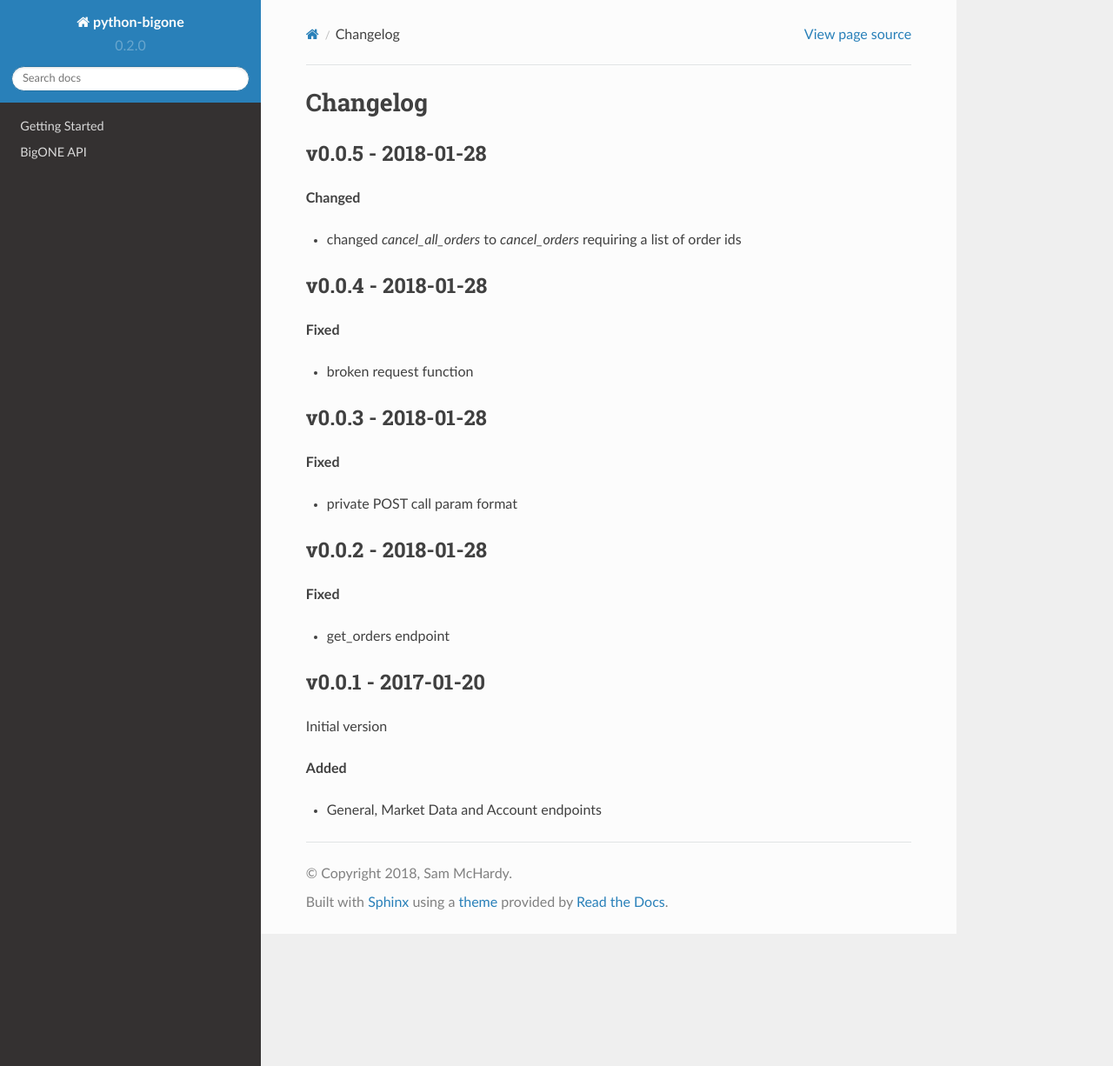
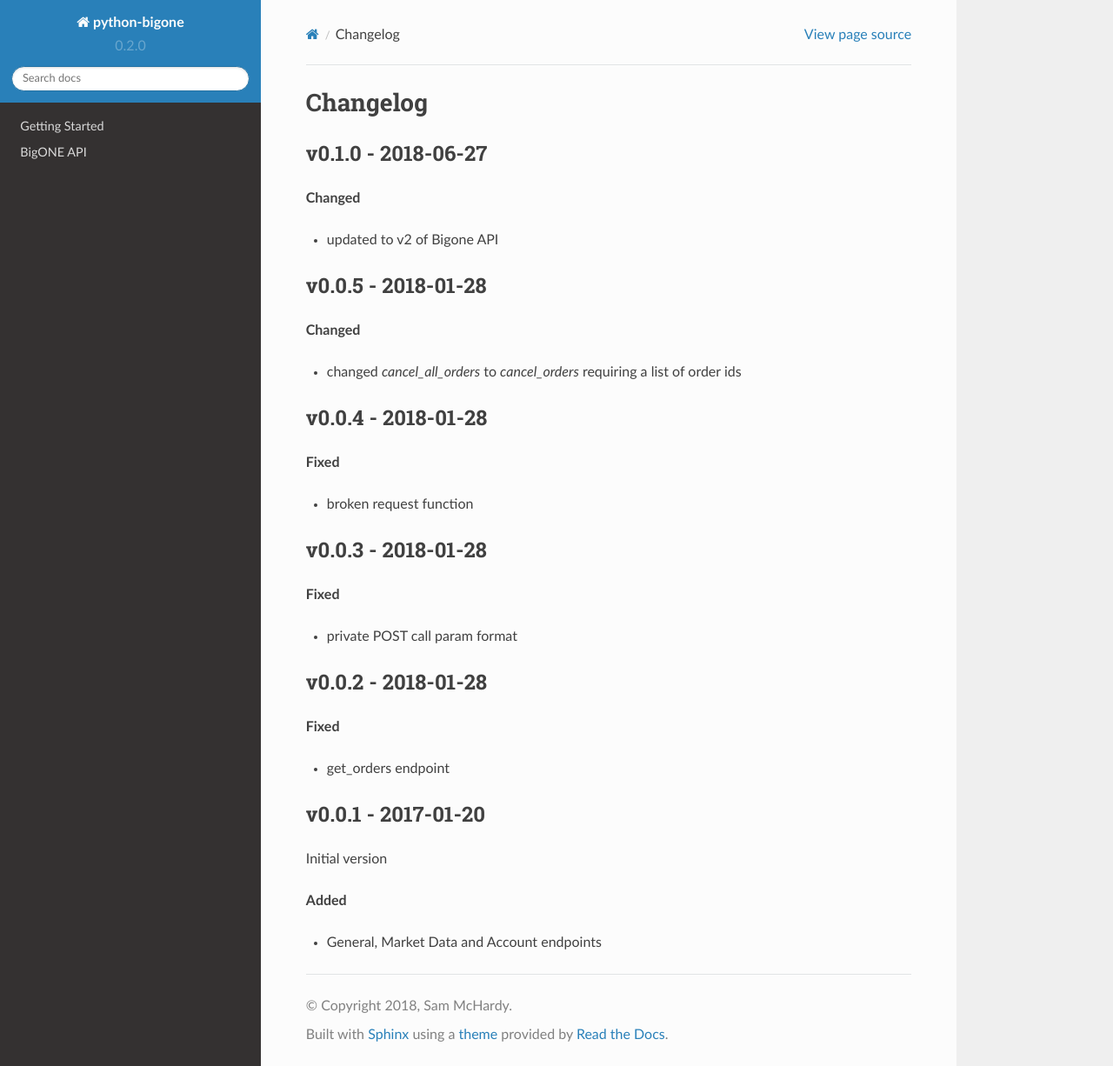
Before and after one commit to sammchardy/python-bigone, a Sphinx documentation site: the page built from docs/changelog.rst, in a window 1280 px wide and 1226 px high. Shown: the whole window at 87% size. Built offline with Sphinx 7.4.7 and the Read the Docs theme 2.0.0, drawn with Linux system fonts in a browser that asks for light colours; formulas are drawn with MathJax 3.

Commit message:
Update to v0.1.0

```diff
--- a/docs/changelog.rst
+++ b/docs/changelog.rst
@@ -1,5 +1,12 @@
 Changelog
 =========
+
+v0.1.0 - 2018-06-27
+^^^^^^^^^^^^^^^^^^^
+
+**Changed**
+
+- updated to v2 of Bigone API
 
 v0.0.5 - 2018-01-28
 ^^^^^^^^^^^^^^^^^^^
```
